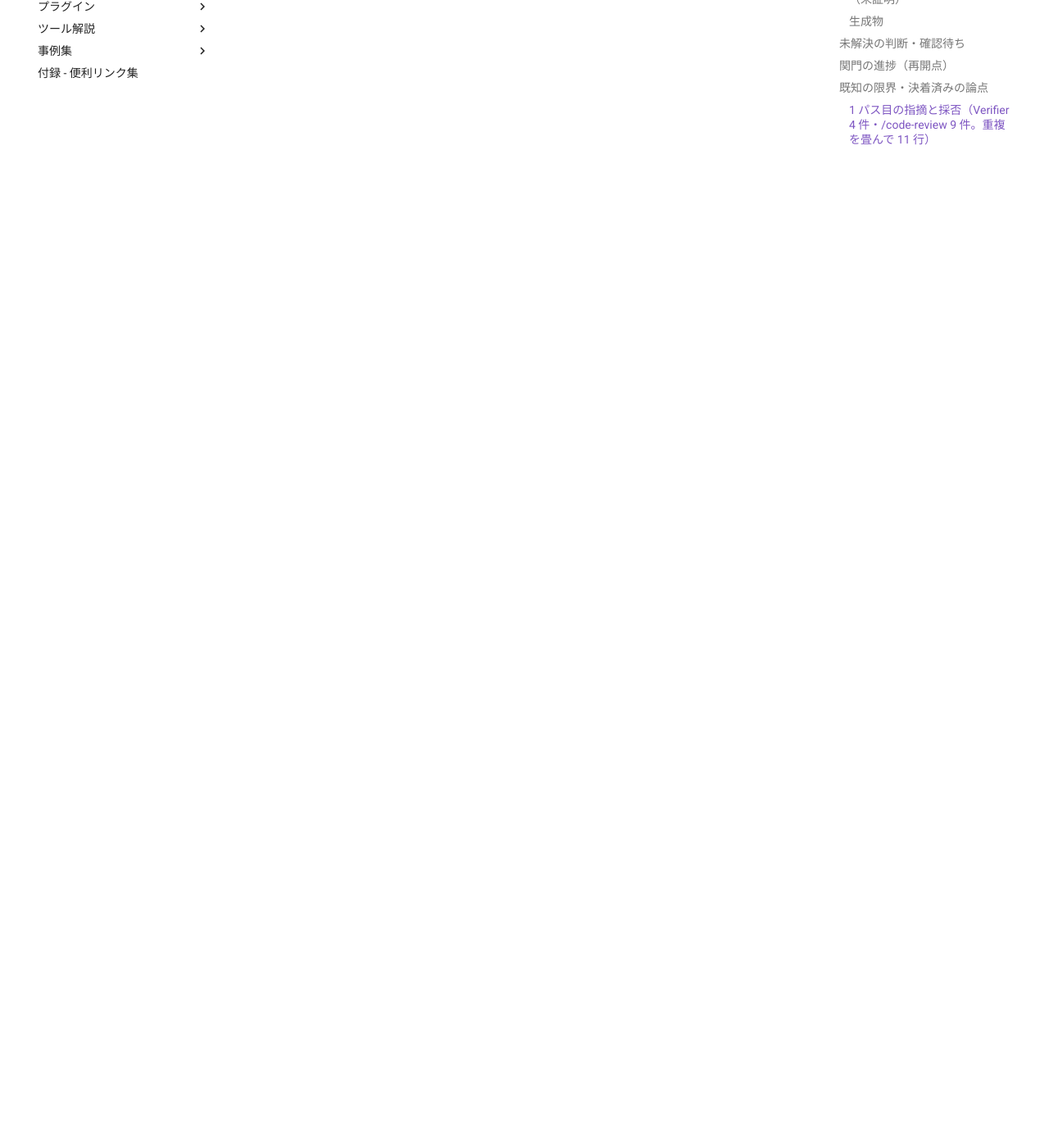
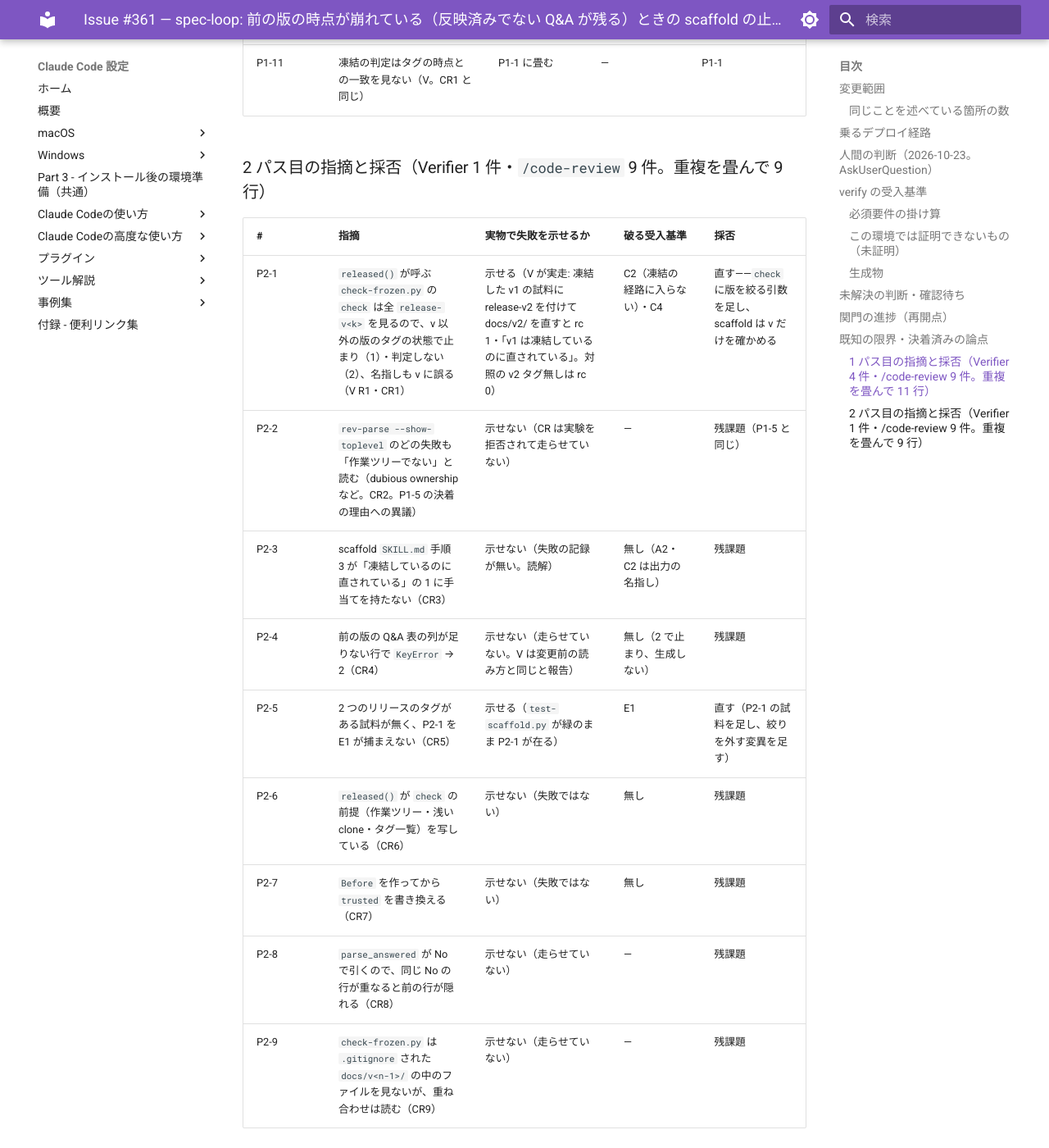
Before and after one commit to hdknr/claude-code-setup, an MkDocs documentation site: the page built from docs/plans/issue-361.md, in a window 1280 px wide and 1400 px high, scrolled down 6189 px. Shown: the whole window at 82% size. Built offline with MkDocs 1.6.1 and Material for MkDocs 9.7.7, drawn with Linux system fonts in a browser that asks for light colours; some of the changed text lies outside the part shown.

Commit message:
docs(plans): #361 の 2 パス目の採否
Co-Authored-By: Claude Opus 5.5 <noreply@anthropic.com>

```diff
--- a/docs/plans/issue-361.md
+++ b/docs/plans/issue-361.md
@@ -14,11 +14,12 @@
 - `scripts/test-scaffold.py` — 試料（指していない暫定反映・確認中・内部の表・手当ての実演・凍結）と変異（E）
 - `CLAUDE.md` — `scaffold.py` の説明（該当すれば）
 - `docs/plans/issue-361.md` — この計画
+- `plugins/spec-loop/scripts/check-frozen.py` — `check` に確かめる版を 1 つに絞る任意の引数を足す（2 パス目の P2-1 で範囲を広げた。scaffold が v<n-1> の凍結を他の版のタグの状態で決めていた。CLI と引数なしの挙動は変えない）
 
 触らない:
 
 - 今の版の関門（条件 1・`held`）の定義
-- `check-frozen.py`（凍結の確かめそのもの。C は scaffold 側で凍結を見る）
+- `check-frozen.py` の CLI と、引数なしで呼んだときの判定（凍結の確かめそのもの）
 - 前の版の中間表現の決まりの当て方（#319 のパスの変数）——崩れていない前の版の扱いは変えない
 - Issue の本文の節と印（dev-loop の `spec-gap.md` が写しを持つ）
 
@@ -48,6 +49,7 @@
 | C1 | 凍結した版に `反映済み` でない Q&A が残る状態は作れる（`release-v1` を付けた git リポジトリ。`check-frozen.py` は 0） | 試料 | 試料で作って観測 |
 | C2 | 前の版が凍結して崩れていれば、生成は 0 で、v<n> の全機能が追加（変更・削除 0）、出力が凍結と撤去を作らないことを名指しする | `classify` | 試料 |
 | C3 | 凍結を判定できない（`git` を起動できない・浅い clone）なら 2。git の作業ツリーでなければ凍結した版は無い（タグを持てない）として A1 に倒す | `classify` | 試料（git でない試料は A1 の試料そのもの） |
+| C4 | v<n-1> の凍結の判定（凍結している・直されている・判定できない）は `release-v<n-1>` と `docs/v<n-1>/` だけで決まり、他の版のタグの状態（直されている・タグの時点に版が無い）で変わらない（2 パス目の P2-1 で広げた） | `released` → `check-frozen.py` の `check` | `check` を v<n-1> に絞って呼ぶ。試料: release-v1 と release-v2 の両方があり、他方の版だけが直されている |
 | D1 | `read_whole` の docstring が、前の版が関門を通っていない場合を含む形。挙動は変えない | docstring | 読む |
 | E1 | A〜C の判定を外す変異で `test-scaffold.py` が赤になる。陽性対照: 崩れていない前の版の試料は通る | `MUTATIONS` | 変異テスト |
 | X1 | 版が 3 箇所で揃う（`marketplace.json`・`plugin.json`・全 `SKILL.md`） | 版 | `check-plugin-versions.py` |
@@ -74,7 +76,9 @@
 - 実装: `d000a29`（`check-all.py` 44/44 緑・`test-scaffold.py` 試料 184・変異 129）
 - 関門 1 パス目（2026-10-23）: Verifier（`dev-loop:dev-loop-verifier`・sonnet）反証 2 件＋指摘 2 件、受入基準を破る反証 0 件／`/code-review`（high）指摘 9 件。重複を畳んで 11 行（下の採否の表）。直す 5 件（P1-1・P1-2・P1-4・P1-6・P1-9）を `eb0218e` で直した（`check-all.py` 44/44 緑・`test-scaffold.py` 試料 189・変異 135）
 - 手順 4 への差し戻し: 1 回（1 パス目の指摘対応）
-- 次: 2 パス目——手順 5 の当て直し（Verifier）と手順 6 の `/code-review` の両方。base は周の base のまま（`ae7b544`）。2 パス目の指摘対応を始める直前の SHA（狭いパスの起点）は、2 パス目の報告を受けてから書く
+- 関門 2 パス目（2026-10-23）: Verifier（`dev-loop:dev-loop-verifier`・sonnet）反証 1 件（R1。実走で示した）／`/code-review`（high）指摘 9 件（実験はガードに拒否されて読解のみ）。重複を畳んで 9 行（下の 2 パス目の採否の表）。直す 2 件（P2-1・P2-5）
+- 狭いパスの起点（2 パス目の指摘対応を始める直前の HEAD）: この行を書いたコミット（`docs(plans): #361 の 2 パス目の採否`）の SHA。狭いパスに渡す前に `git log` で引き、再開点に写す
+- 次: 2 パス目の指摘対応（P2-1・P2-5）→ 狭いパス（Verifier のみ）
 - 反証: 1 パス目の採否の表を参照
 - 割り目（手順 6・2 パス目の前）: 「ここで割る」を選んだ（AskUserQuestion。2026-10-23）。再開は 2 パス目（Verifier の当て直しと `/code-review` の両方）から
 - 交絡を潰した手順: 凍結の試料は陽性対照（タグあり・崩れていない＝今までどおり）と陰性対照（タグなし・親のリポジトリのタグ）を置いた。凍結した版を作れたことは同じ試料で `check-frozen.py` が 0 を返すことで見る
@@ -103,3 +107,17 @@
 | P1-9 | `git` を起動できない経路の試料が無い（`except OSError` を外す変異が無い。V） | 示せる（`grep` で試料が無い。V が手で rc 2 を確認） | C3・E1（守り方が「試料」） | 直す（試料を足す） |
 | P1-10 | `--no-tags` の clone を凍結していないと読む主張に試料が無い（CR） | 示せない（主張は「守らないもの」の表で、失敗ではない） | 無し | 残課題 |
 | P1-11 | 凍結の判定はタグの時点との一致を見ない（V。CR1 と同じ） | P1-1 に畳む | — | P1-1 |
+
+### 2 パス目の指摘と採否（Verifier 1 件・`/code-review` 9 件。重複を畳んで 9 行）
+
+| # | 指摘 | 実物で失敗を示せるか | 破る受入基準 | 採否 |
+| --- | --- | --- | --- | --- |
+| P2-1 | `released()` が呼ぶ `check-frozen.py` の `check` は全 `release-v<k>` を見るので、v<n-1> 以外の版のタグの状態で止まり（1）・判定しない（2）、名指しも v<n-1> に誤る（V R1・CR1） | 示せる（V が実走: 凍結した v1 の試料に release-v2 を付けて docs/v2/ を直すと rc 1・「v1 は凍結しているのに直されている」。対照の v2 タグ無しは rc 0） | C2（凍結の経路に入らない）・C4 | 直す——`check` に版を絞る引数を足し、scaffold は v<n-1> だけを確かめる |
+| P2-2 | `rev-parse --show-toplevel` のどの失敗も「作業ツリーでない」と読む（dubious ownership など。CR2。P1-5 の決着の理由への異議） | 示せない（CR は実験を拒否されて走らせていない） | — | 残課題（P1-5 と同じ） |
+| P2-3 | scaffold `SKILL.md` 手順 3 が「凍結しているのに直されている」の 1 に手当てを持たない（CR3） | 示せない（失敗の記録が無い。読解） | 無し（A2・C2 は出力の名指し） | 残課題 |
+| P2-4 | 前の版の Q&A 表の列が足りない行で `KeyError` → 2（CR4） | 示せない（走らせていない。V は変更前の読み方と同じと報告） | 無し（2 で止まり、生成しない） | 残課題 |
+| P2-5 | 2 つのリリースのタグがある試料が無く、P2-1 を E1 が捕まえない（CR5） | 示せる（`test-scaffold.py` が緑のまま P2-1 が在る） | E1 | 直す（P2-1 の試料を足し、絞りを外す変異を足す） |
+| P2-6 | `released()` が `check` の前提（作業ツリー・浅い clone・タグ一覧）を写している（CR6） | 示せない（失敗ではない） | 無し | 残課題 |
+| P2-7 | `Before` を作ってから `trusted` を書き換える（CR7） | 示せない（失敗ではない） | 無し | 残課題 |
+| P2-8 | `parse_answered` が No で引くので、同じ No の行が重なると前の行が隠れる（CR8） | 示せない（走らせていない） | — | 残課題 |
+| P2-9 | `check-frozen.py` は `.gitignore` された `docs/v<n-1>/` の中のファイルを見ないが、重ね合わせは読む（CR9） | 示せない（走らせていない） | — | 残課題 |
```
